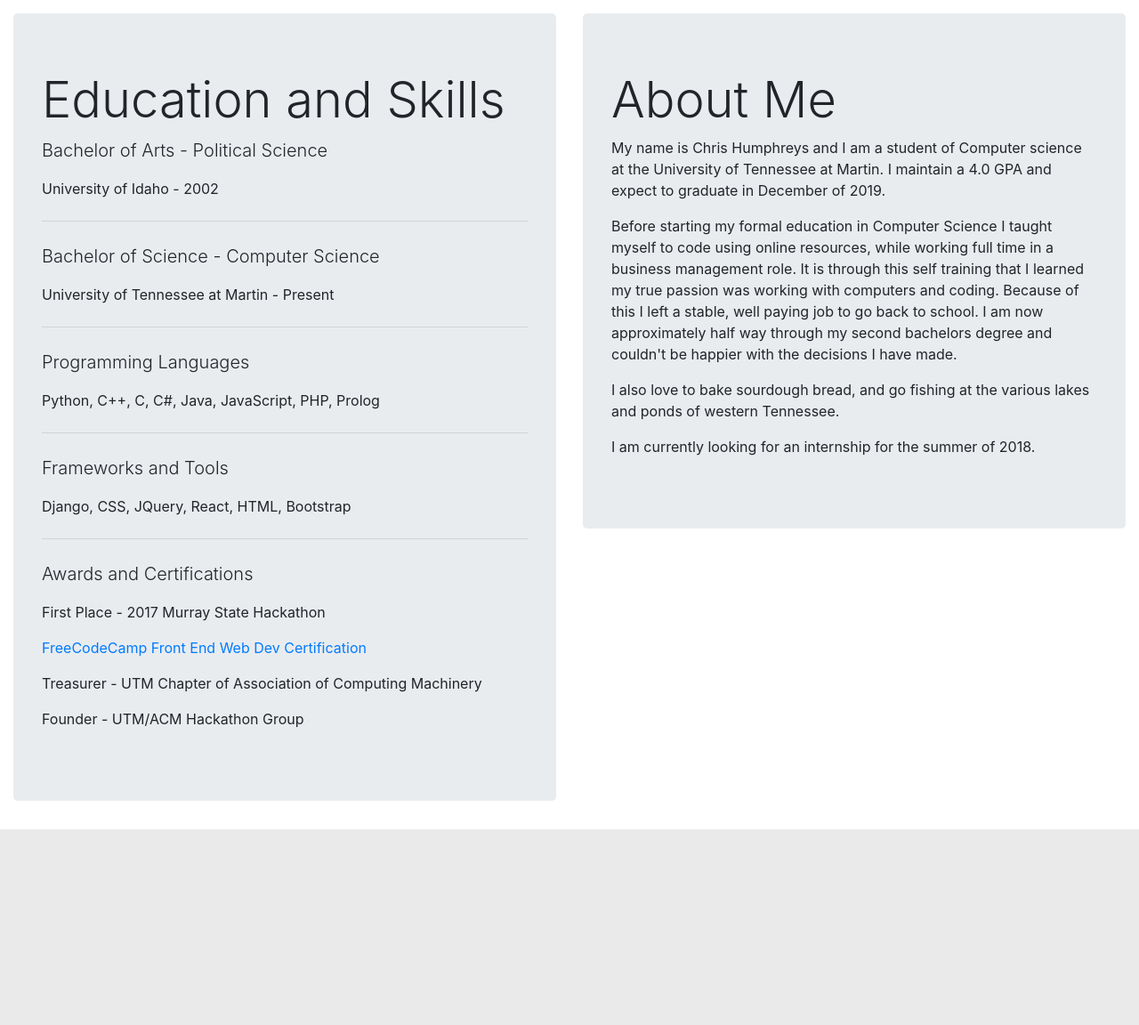
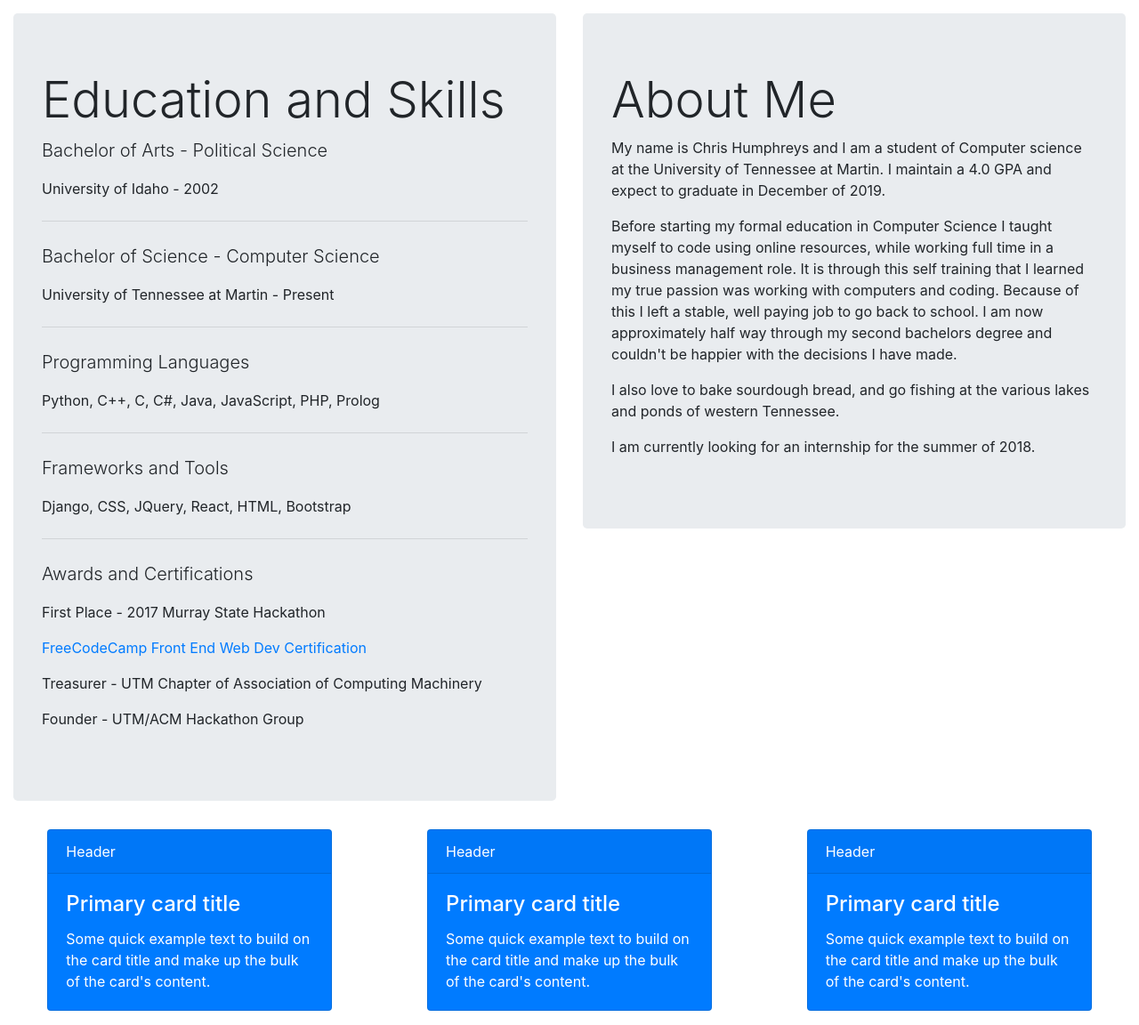
Before and after one commit to ChrisCHumphreys/portfolio, a Django app: page / in a window 1280 px wide. Shown: the part 485-1637 px from the top of the page at 89% size. Before the commit the page ends 1417 px from the top, so only its background shows below. Run offline with Django 3.2, Linux system fonts and the light colour scheme; some libraries are stand-ins or nearby versions.

Commit message:
added first row of cards for portfolio

```diff
--- a/portfolio/templates/portfolio/base.html
+++ b/portfolio/templates/portfolio/base.html
@@ -19,16 +19,13 @@
     <div class="collapse navbar-collapse" id="navbarColor01">
         <ul class="navbar-nav mr-auto">
             <li class="nav-item active">
-                <a class="nav-link" href="#">Home <span class="sr-only">(current)</span></a>
+                <a class="nav-link" href="#home">Home <span class="sr-only">(current)</span></a>
             </li>
             <li class="nav-item">
-                <a class="nav-link" href="#">Features</a>
+                <a class="nav-link" href="#portfolio">Porfolio</a>
             </li>
             <li class="nav-item">
-                <a class="nav-link" href="#">Pricing</a>
-            </li>
-            <li class="nav-item">
-                <a class="nav-link" href="#">About</a>
+                <a class="nav-link" href="#">Contact Me</a>
             </li>
         </ul>
     </div>
--- a/portfolio/templates/portfolio/index.html
+++ b/portfolio/templates/portfolio/index.html
@@ -38,7 +38,7 @@
                     <p class="lead">Awards and Certifications</p>
                     <p class="">First Place - 2017 Murray State Hackathon</p>
                     <a href="https://www.freecodecamp.org/geochris35/front-end-certification">
-                    <p class="text-primary">FreeCodeCamp Front End Web Dev Certification</p>
+                        <p class="text-primary">FreeCodeCamp Front End Web Dev Certification</p>
                     </a>
                     <p class="">Treasurer - UTM Chapter of Association of Computing Machinery</p>
                     <p class="">Founder - UTM/ACM Hackathon Group</p>
@@ -48,15 +48,15 @@
                 <div class="jumbotron">
                     <h1 class="display-4">About Me</h1>
                     <p class="">My name is Chris Humphreys and I am a student of Computer
-                        science at the University of Tennessee at Martin.  I
+                        science at the University of Tennessee at Martin. I
                         maintain a 4.0 GPA and expect to graduate in December of 2019.</p>
                     <p class="">Before starting my formal education in Computer Science I
-                    taught myself to code using online resources, while working full time in
-                    a business management role.  It is through this self training that I
-                    learned my true passion was working with computers and coding.  Because of this I left
-                    a stable, well paying job to go back to school.  I am now approximately half
-                    way through my second bachelors degree and couldn't be happier with the
-                    decisions I have made.</p>
+                        taught myself to code using online resources, while working full time in
+                        a business management role. It is through this self training that I
+                        learned my true passion was working with computers and coding. Because of this I left
+                        a stable, well paying job to go back to school. I am now approximately half
+                        way through my second bachelors degree and couldn't be happier with the
+                        decisions I have made.</p>
                     <p class="">I also love to bake sourdough bread, and go fishing at the
                         various lakes and ponds of western Tennessee.</pclass>
                     <p class="">I am currently looking for an internship for the summer of 2018.
@@ -65,4 +65,41 @@
             </div>
         </div>
     </div>
+    <div class="container-fluid" id="portfolio">
+        <div class="row">
+            <div class="mx-auto col-lg-4">
+                <div class="card text-white bg-primary mb-3 mx-auto" style="max-width: 20rem;">
+                    <div class="card-header">Header</div>
+                    <div class="card-body">
+                        <h4 class="card-title">Primary card title</h4>
+                        <p class="card-text">Some quick example text to build on the card title and make up the bulk of
+                            the
+                            card's content.</p>
+                    </div>
+                </div>
+            </div>
+            <div class="mx-auto col-lg-4">
+                <div class="card text-white bg-primary mb-3 mx-auto" style="max-width: 20rem;">
+                    <div class="card-header">Header</div>
+                    <div class="card-body">
+                        <h4 class="card-title">Primary card title</h4>
+                        <p class="card-text">Some quick example text to build on the card title and make up the bulk of
+                            the
+                            card's content.</p>
+                    </div>
+                </div>
+            </div>
+            <div class="col-lg-4">
+                <div class="card text-white bg-primary mb-3 mx-auto" style="max-width: 20rem;">
+                    <div class="card-header">Header</div>
+                    <div class="card-body">
+                        <h4 class="card-title">Primary card title</h4>
+                        <p class="card-text">Some quick example text to build on the card title and make up the bulk of
+                            the
+                            card's content.</p>
+                    </div>
+                </div>
+            </div>
+        </div>
+    </div>
 {% endblock %}
```
